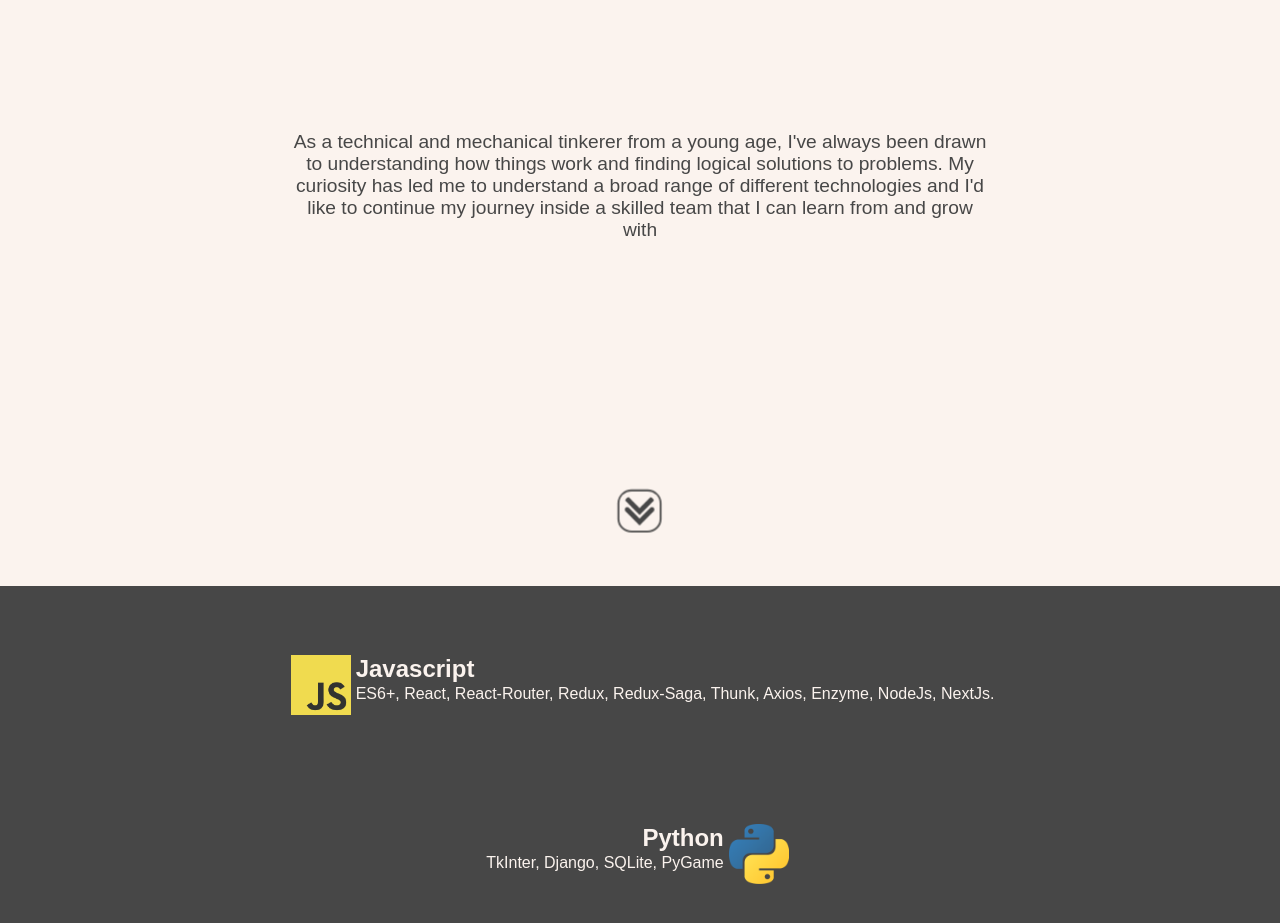
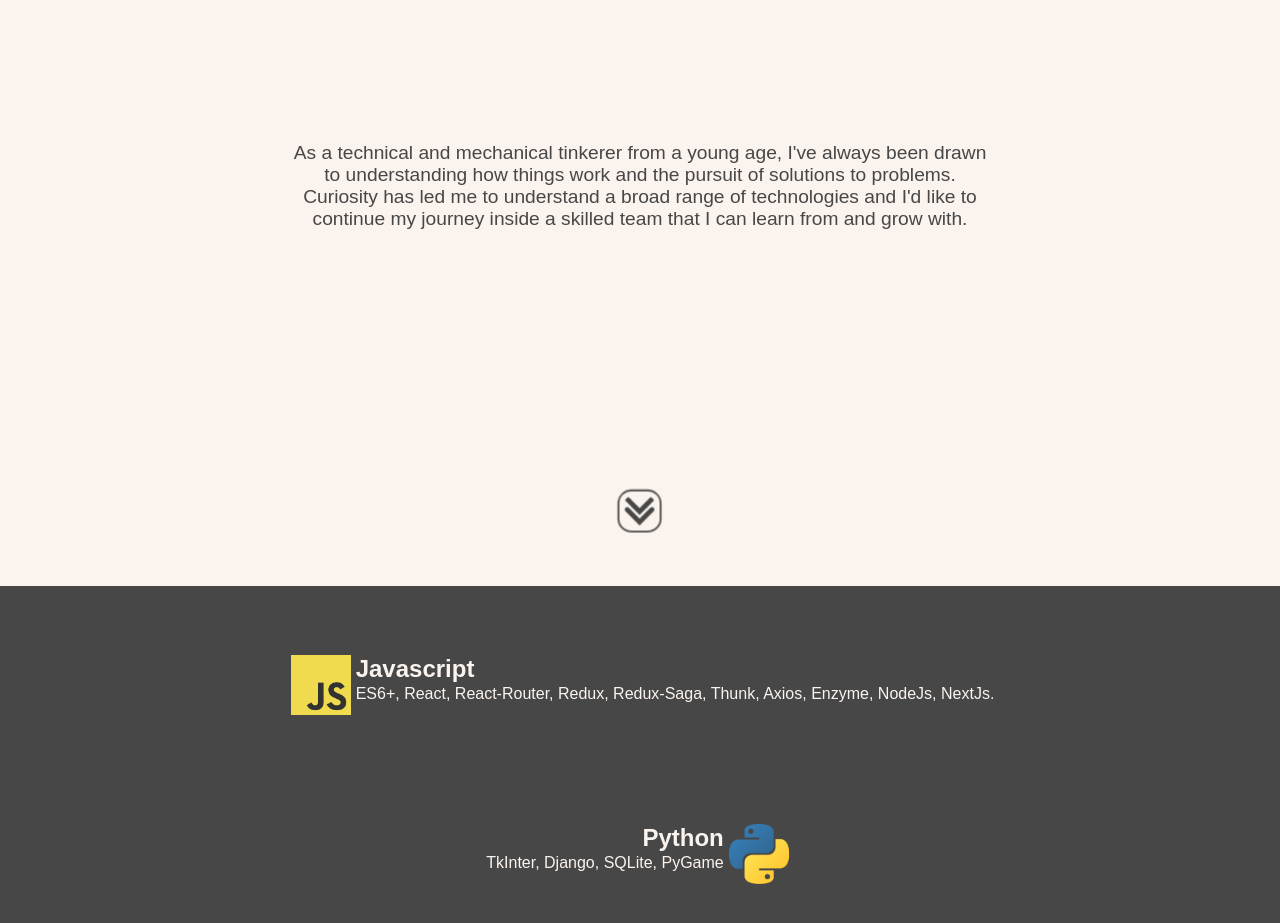
Before and after one commit to Kwarn/portfolio, a React (Create React App) app: page / in a window 1280 px wide. Shown: the part 1020-1943 px from the top of the page. Built offline with nearby package versions, Linux system fonts and the light colour scheme.

Commit message:
reworded/updated about me section

```diff
--- a/src/containers/Home/Home.js
+++ b/src/containers/Home/Home.js
@@ -21,10 +21,9 @@ const Home = () => {
   const aboutMe = (
     <div className={classes.AboutMe}>
       As a technical and mechanical tinkerer from a young age, I've always been
-      drawn to understanding how things work and finding logical solutions to
-      problems. My curiosity has led me to understand a broad range of different
-      technologies and I'd like to continue my journey inside a skilled team
-      that I can learn from and grow with
+      drawn to understanding how things work and the pursuit of solutions to problems.
+      Curiosity has led me to understand a broad range of technologies and
+      I'd like to continue my journey inside a skilled team that I can learn from and grow with.
     </div>
   )
 
```
